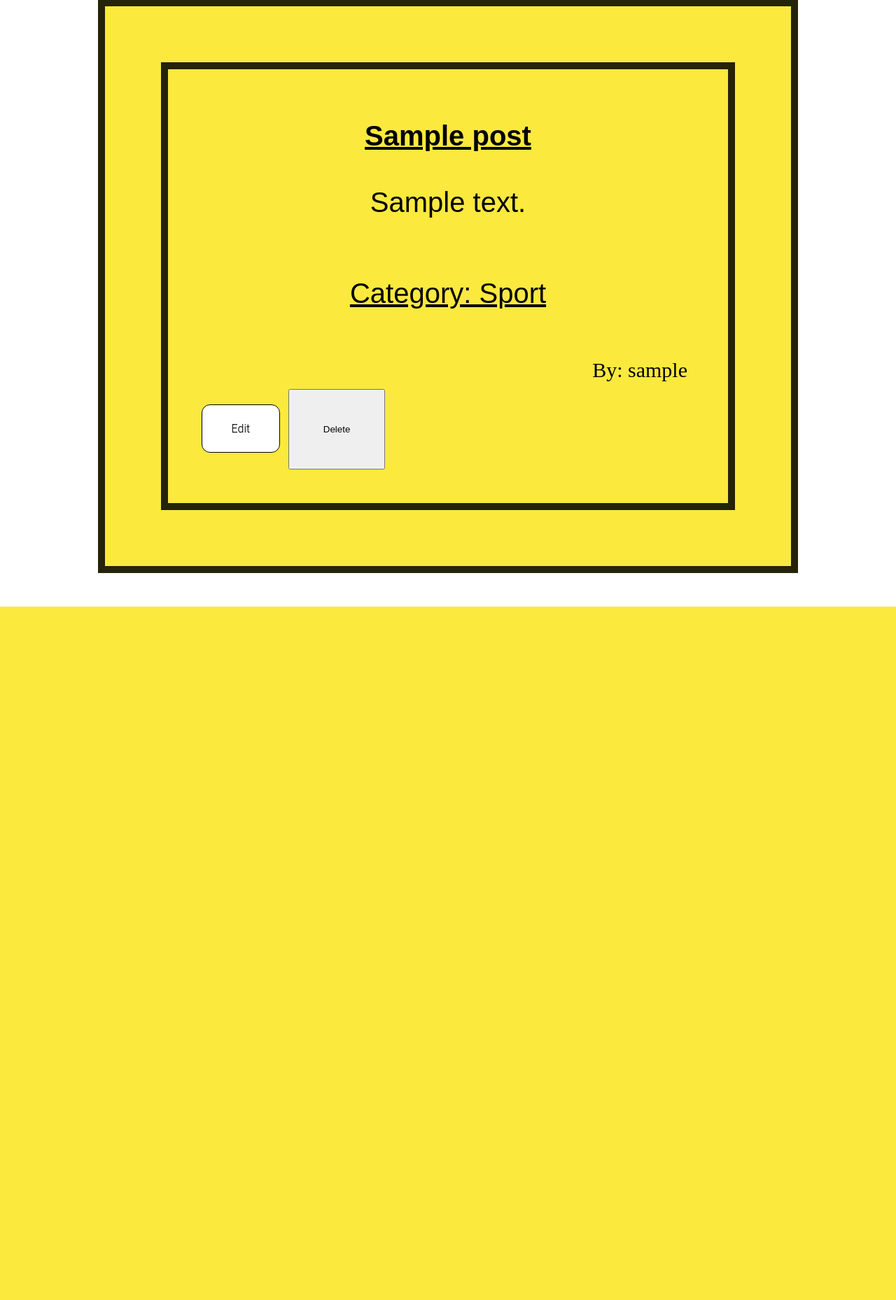
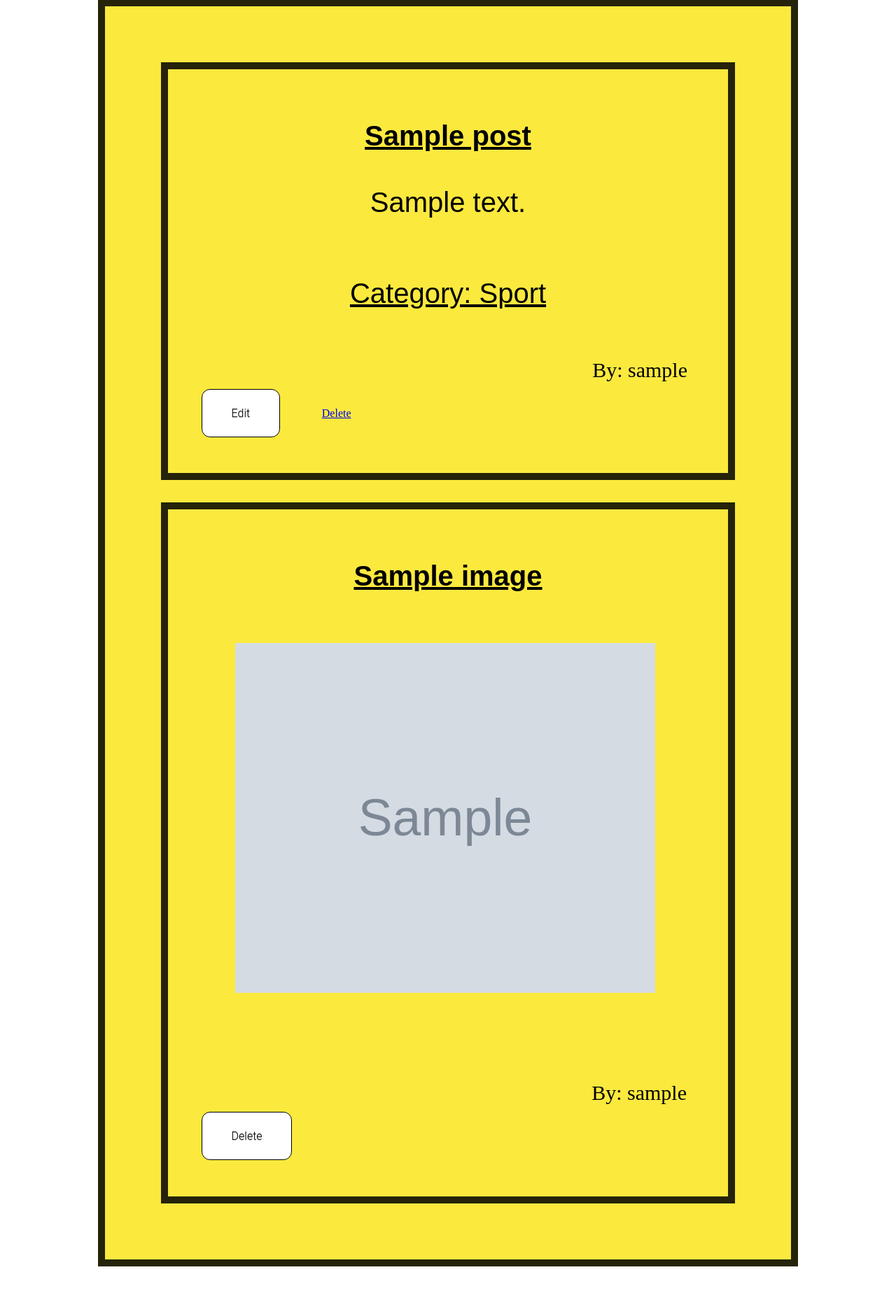
Before and after one commit to ilias511/Website, a Django app: page /post/ in a window 1280 px wide. Shown: the part 159-2017 px from the top of the page at 70% size. Before the commit the page ends 1026 px from the top, so only its background shows below. Run offline with Django 4.2, Linux system fonts and the light colour scheme; a user stored in the database is signed in; tables that the repository leaves empty hold one stand-in row (values such as "Sample post"); grey boxes marked "Sample" are stand-in pictures.

Commit message:
almost finished

```diff
--- a/sites/urls.py
+++ b/sites/urls.py
@@ -3,7 +3,7 @@ from django.contrib.auth.decorators import login_required
 from django.urls import path
 
 from sites.views import home, Posts, MakePost, AboutUs, UserRegistrationView, LogoutView, UserLoginView, \
-    EditPosts, UserProfile, PostImage, AllImages
+    EditPostsText, UserProfile, PostImage, AllImages,DeletePostText
 
 urlpatterns = [
     path('', home, name='home'),
@@ -17,5 +17,6 @@ urlpatterns = [
     path('login/', UserLoginView.as_view(), name='log in'),
     path('logout/', LogoutView.as_view(), name='logout'),
     path('profile/', UserProfile.as_view(), name='profile'),
-    path('edit/<int:pk>/', EditPosts.as_view(), name='edit post')
+    path('edit/<int:pk>/', EditPostsText.as_view(), name='edit post'),
+    path('delete/<int:pk>',DeletePostText.as_view(),name='delete post')
 ]
--- a/sites/views.py
+++ b/sites/views.py
@@ -58,6 +58,7 @@ class Posts(LoginRequiredMixin, view.ListView):
     def get_context_data(self, **kwargs):
         data = super().get_context_data(**kwargs)
         data['users_post'] = Post.objects.filter(user=self.request.user)
+        data['users_images'] = Images.objects.filter(user=self.request.user)
         return data
 
 
@@ -101,10 +102,12 @@ class UserProfile(view.TemplateView):
     def get_context_data(self, **kwargs):
         data = super().get_context_data(**kwargs)
         data['users_info'] = Post.objects.filter(user=self.request.user).count()
+        data['users_images'] = Images.objects.filter(user = self.request.user).count()
+        data['total_count'] = data['users_images']+data['users_info']
         return data
 
 
-class EditPosts(view.UpdateView):
+class EditPostsText(view.UpdateView):
     model = Post
     fields = ('title', 'details', 'category')
     template_name = 'edit-post.html'
@@ -113,5 +116,7 @@ class EditPosts(view.UpdateView):
         return reverse_lazy('home')
 
 
-class DeletePost(view.DeleteView):
-    pass
+class DeletePostText(view.DeleteView):
+    model = Post
+    success_url = reverse_lazy('home')
+    template_name = 'delete-posts.html'
--- a/templates/posts.html
+++ b/templates/posts.html
@@ -4,7 +4,7 @@
     <div class="wrapper">
         <div class="main-content">
 
-                {% if users_post %}
+            {% if users_post or users_images %}
                 <div class="all-posts">
                     {% for post in users_post %}
                         <div class="main-post">
@@ -13,13 +13,28 @@
                             <p class="post-category"> Category: {{ post.category }}</p>
                             <p class="post-user">By: {{ post.user.appusername.username }}</p>
                             <a class="button-post" href="{% url 'edit post' pk=post.pk %}">Edit</a>
-                            <button type="button" >Delete</button>
+                            <a class="button-delete" href="{% url 'delete post' pk=post.pk %}">Delete</a>
 
                         </div>
                     {% endfor %}
+                    {% for image in users_images %}
+                        <div class="main-post">
+
+                            <h1 class="post-title"> {{ image.title }}</h1>
+                            {#                            <div class="container">#}
+
+                            <img class="image-content" src='{{ image.image }}'>
+
+                            <p class="image-user">By: {{ image.user.appusername.username }}</p>
+                            <a class="button-post"href="">Delete</a>
+                        </div>
+
+                    {% endfor %}
+
+
                 </div>
-                    {% else %}
-                    <h1>No current posts for the user</h1>
+            {% else %}
+                <h1>No current posts for the user</h1>
             {% endif %}
         </div>
     </div>
--- a/templates/profile.html
+++ b/templates/profile.html
@@ -14,7 +14,7 @@
                 <div class="socials">Age: {{ request.user.appusername.age }}
                 </div>
                 <br>
-                <div class="name">Total posts: {{ users_info }}</div>
+                <div class="name">Total posts: {{ total_count }}</div>
 
             </aside>
 
--- a/templates/static/css/style.css
+++ b/templates/static/css/style.css
@@ -352,7 +352,9 @@ input[type=submit]:hover {
     background-color: #fbe93e;
     margin: 2em;
 }
+.justify-images-bottom{
 
+}
 .main-post .post-content {
     padding: 2em;
 }
@@ -553,27 +555,23 @@ span {
 .image-content {
     /*margin-left: auto;*/
     /*margin-right: auto;*/
+    /*position: center;*/
     position: center;
-    height: 50%;
-    width: 50%;
+    height: 500px;
+    width: 600px;
     margin-bottom: 4em;
     align-content: center;
 
 }
 
-.figure {
-    text-align: center;
-    width: 300px;
-
-}
 
 .container {
-    justify-content: center;
-    align-items: center;
-    flex-direction: column;
-
-    display: flex;
-    align-content: center;
+    /*justify-content: center;*/
+    /*!*align-items: center;*!*/
+    /*flex-direction: column;*/
+    /*width: auto;*/
+    /*display: flex;*/
+    /*align-content: center;*/
 }
 
 .post-title {
@@ -615,7 +613,14 @@ span {
     margin-left: auto;
 
 }
+.image-user{
+    margin-right: 1px;
+    padding: 10px;
+    font-size: 30px;
+    text-align: right;
+    margin-left: auto;
 
+}
 a.button-post {
     display: inline-block;
     padding: 1.5em 2.6em;
@@ -650,22 +655,22 @@ a.button-post:hover {
 
 }
 
-.id_image {
-    display: block;
-    position: relative;
-    width: 200px;
-    height: 50px;
-    border-radius: 25px;
-    background: linear-gradient(40deg, #ff6ec4, #7873f5);
-    box-shadow: 0 4px 7px rgba(0, 0, 0, 0.4);
-    display: flex;
-    align-items: center;
-    justify-content: center;
-    color: #fff;
-    font-weight: bold;
-    cursor: pointer;
-    transition: transform .2s ease-out;
-}
+/*.id_image {*/
+/*    display: block;*/
+/*    position: relative;*/
+/*    width: 200px;*/
+/*    height: 50px;*/
+/*    border-radius: 25px;*/
+/*    background: linear-gradient(40deg, #ff6ec4, #7873f5);*/
+/*    box-shadow: 0 4px 7px rgba(0, 0, 0, 0.4);*/
+/*    display: flex;*/
+/*    align-items: center;*/
+/*    justify-content: center;*/
+/*    color: #fff;*/
+/*    font-weight: bold;*/
+/*    cursor: pointer;*/
+/*    transition: transform .2s ease-out;*/
+/*}*/
 
 /*input[type=file]{*/
 /*    width: 50%;*/
```
Also changed, not shown: templates/delete-posts.html (added, +21 -0 lines), templates/home.html (+0 -11 lines), templates/images.html (+7 -6 lines).
